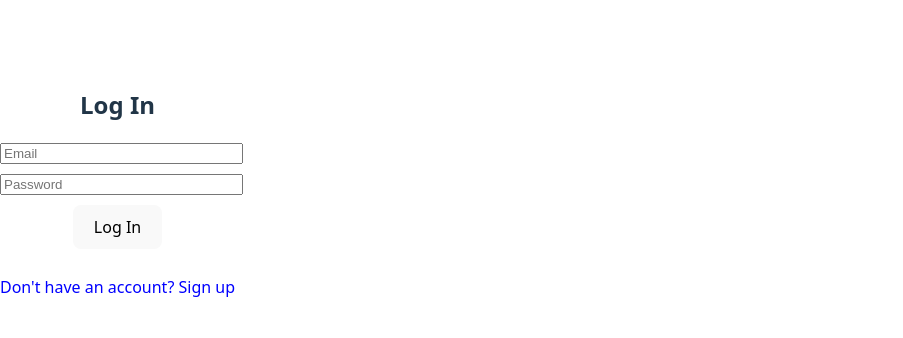
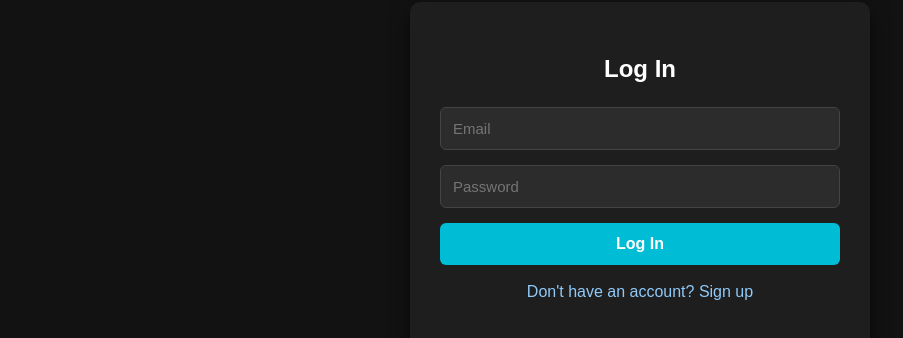
Before and after one commit to namithaww/zerowaste, a React (Vite) app in the folder zerowaste-app/: page / in a window 1280 px wide. Shown: the part 224-562 px from the top of the page, without its empty margins (0-903 px from the left). Built offline with nearby package versions, Linux system fonts and the light colour scheme; no server answers.

Commit message:
Added CSS

```diff
--- a/zerowaste-app/src/components/Auth.jsx
+++ b/zerowaste-app/src/components/Auth.jsx
@@ -13,7 +13,7 @@ const Auth = () => {
   const [name, setName] = useState("");
   const [email, setEmail] = useState("");
   const [password, setPassword] = useState("");
-  const [role, setRole] = useState("Donor"); // Default role
+  const [role, setRole] = useState("Donor");
   const [error, setError] = useState("");
 
   const navigate = useNavigate();
@@ -27,20 +27,13 @@ const Auth = () => {
     e.preventDefault();
     try {
       const userCredential = await createUserWithEmailAndPassword(auth, email, password);
-
-      // Set displayName in Firebase Auth profile
-      await updateProfile(userCredential.user, {
-        displayName: name,
-      });
-
-      // Save user data in Firestore
+      await updateProfile(userCredential.user, { displayName: name });
       await setDoc(doc(db, "users", userCredential.user.uid), {
         uid: userCredential.user.uid,
         name,
         email,
         role,
       });
-
       navigate("/dashboard");
     } catch (err) {
       setError(err.message);
@@ -58,9 +51,10 @@ const Auth = () => {
   };
 
   return (
-    <div style={{ maxWidth: "400px", margin: "auto", textAlign: "center", marginTop: "50px" }}>
-      <h2>{isSignup ? "Sign Up" : "Log In"}</h2>
-      <form onSubmit={isSignup ? handleSignup : handleLogin}>
+    <div style={styles.container}>
+      <div style={styles.card}>
+        <h2 style={styles.title}>{isSignup ? "Sign Up" : "Log In"}</h2>
+        <form onSubmit={isSignup ? handleSignup : handleLogin} style={styles.form}>
           {isSignup && (
             <>
               <input
@@ -69,27 +63,26 @@ const Auth = () => {
                 value={name}
                 onChange={(e) => setName(e.target.value)}
                 required
-              style={{ display: "block", width: "100%", marginBottom: "10px" }}
+                style={styles.input}
               />
               <select
                 value={role}
                 onChange={(e) => setRole(e.target.value)}
                 required
-              style={{ display: "block", width: "100%", marginBottom: "10px" }}
+                style={styles.input}
               >
                 <option value="Donor">Donor</option>
                 <option value="Receiver">Receiver</option>
               </select>
             </>
           )}
-
           <input
             type="email"
             placeholder="Email"
             value={email}
             onChange={(e) => setEmail(e.target.value)}
             required
-          style={{ display: "block", width: "100%", marginBottom: "10px" }}
+            style={styles.input}
           />
           <input
             type="password"
@@ -97,24 +90,80 @@ const Auth = () => {
             value={password}
             onChange={(e) => setPassword(e.target.value)}
             required
-          style={{ display: "block", width: "100%", marginBottom: "10px" }}
+            style={styles.input}
           />
-
-        <button
-          type="submit"
-          style={{ padding: "10px 20px", marginBottom: "10px", cursor: "pointer" }}
-        >
+          <button type="submit" style={styles.button}>
             {isSignup ? "Sign Up" : "Log In"}
           </button>
-
-        {error && <p style={{ color: "red" }}>{error}</p>}
+          {error && <p style={styles.error}>{error}</p>}
         </form>
-
-      <p onClick={toggleMode} style={{ color: "blue", cursor: "pointer" }}>
+        <p onClick={toggleMode} style={styles.toggle}>
           {isSignup ? "Already have an account? Log in" : "Don't have an account? Sign up"}
         </p>
+      </div>
     </div>
   );
 };
 
+const styles = {
+  container: {
+    height: "100vh",
+    width: "100vw",
+    background: "#121212",
+    display: "flex",
+    justifyContent: "center",
+    alignItems: "center",
+    fontFamily: "sans-serif",
+  },
+  card: {
+    width: "100%",
+    maxWidth: "400px",
+    backgroundColor: "#1E1E1E",
+    padding: "30px",
+    borderRadius: "10px",
+    boxShadow: "0 8px 20px rgba(0,0,0,0.6)",
+    textAlign: "center",
+  },
+  title: {
+    marginBottom: "20px",
+    fontSize: "24px",
+    color: "#ffffff",
+  },
+  form: {
+    display: "flex",
+    flexDirection: "column",
+  },
+  input: {
+    padding: "12px",
+    marginBottom: "15px",
+    borderRadius: "6px",
+    border: "1px solid #444",
+    backgroundColor: "#2C2C2C",
+    color: "#fff",
+    fontSize: "15px",
+  },
+  button: {
+    padding: "12px",
+    backgroundColor: "#00BCD4", // cyan
+    color: "#fff",
+    border: "none",
+    borderRadius: "6px",
+    cursor: "pointer",
+    fontWeight: "bold",
+    fontSize: "16px",
+    transition: "background 0.3s",
+  },
+  toggle: {
+    marginTop: "15px",
+    color: "#90CAF9", // light blue
+    cursor: "pointer",
+    fontWeight: "500",
+  },
+  error: {
+    color: "#FF5252",
+    marginTop: "10px",
+    fontSize: "14px",
+  },
+};
+
 export default Auth;
--- /dev/null
+++ b/zerowaste-app/src/components/DonorDashboard.css
@@ -0,0 +1,71 @@
+/* DonorDashboard.css */
+
+body {
+    margin: 0;
+    font-family: 'Segoe UI', sans-serif;
+    background-color: #1c1c1c;
+    color: #fff;
+  }
+
+  .dashboard-container {
+    display: flex;
+    flex-direction: column;
+    align-items: center;
+    padding: 40px 20px;
+    max-width: 1200px;
+    margin: 0 auto;
+  }
+
+  .dashboard-header {
+    text-align: center;
+    margin-bottom: 40px;
+  }
+
+  .dashboard-header h1 {
+    font-size: 2.5rem;
+    margin-bottom: 10px;
+  }
+
+  .dashboard-header span {
+    font-weight: bold;
+    color: #00ffff;
+  }
+
+  .role-text {
+    font-size: 1.2rem;
+    color: #aaa;
+    margin-bottom: 20px;
+  }
+
+  .logout-button {
+    padding: 10px 20px;
+    background-color: #ff4d4f;
+    color: white;
+    border: none;
+    border-radius: 6px;
+    cursor: pointer;
+    transition: background-color 0.3s ease;
+  }
+
+  .logout-button:hover {
+    background-color: #ff7875;
+  }
+
+  .dashboard-content {
+    display: flex;
+    justify-content: space-between;
+    align-items: flex-start;
+    width: 100%;
+    gap: 40px;
+  }
+
+  .create-section,
+  .my-donations-section {
+    flex: 1;
+    min-width: 300px;
+  }
+
+  .create-section h2,
+  .my-donations-section h2 {
+    margin-bottom: 10px;
+  }
--- a/zerowaste-app/src/components/ReceiverDashboard.jsx
+++ b/zerowaste-app/src/components/ReceiverDashboard.jsx
@@ -1,88 +1,131 @@
 import React, { useEffect, useState } from "react";
+import { collection, getDocs, addDoc } from "firebase/firestore";
 import { auth, db } from "../firebase";
 import { signOut } from "firebase/auth";
-import { collection, getDocs, query, where, orderBy } from "firebase/firestore";
 import { useNavigate } from "react-router-dom";
 
 const ReceiverDashboard = () => {
   const [donations, setDonations] = useState([]);
-  const [loading, setLoading] = useState(true);
+  const [requested, setRequested] = useState([]);
   const navigate = useNavigate();
 
-  useEffect(() => {
-    const fetchAvailableDonations = async () => {
-      try {
-        const q = query(collection(db, "donations"), orderBy("createdAt", "desc"));
-        const querySnapshot = await getDocs(q);
-        const allDonations = querySnapshot.docs.map((doc) => ({
-          id: doc.id,
-          ...doc.data(),
-        }));
+  const fetchDonations = async () => {
+    const querySnapshot = await getDocs(collection(db, "donations"));
+    const data = querySnapshot.docs.map((doc) => ({ id: doc.id, ...doc.data() }));
+    setDonations(data);
+  };
 
-        setDonations(allDonations);
-      } catch (error) {
-        console.error("Error fetching donations for receiver:", error);
-      } finally {
-        setLoading(false);
-      }
-    };
-
-    fetchAvailableDonations();
-  }, []);
-
-  const handleLogout = async () => {
-    try {
-      await signOut(auth);
-      navigate("/");
-    } catch (error) {
-      console.error("Logout error:", error);
+  const handleRequest = async (donationId) => {
+    const donation = donations.find((d) => d.id === donationId);
+    if (donation) {
+      await addDoc(collection(db, "requests"), {
+        donationId,
+        receiverId: auth.currentUser.uid,
+        receiverName: auth.currentUser.displayName,
+        status: "Pending",
+        ...donation,
+      });
+      setRequested((prev) => [...prev, donationId]);
     }
   };
 
+  const handleLogout = async () => {
+    await signOut(auth);
+    navigate("/");
+  };
+
+  useEffect(() => {
+    fetchDonations();
+  }, []);
+
   return (
-    <div style={{ padding: "30px", textAlign: "center" }}>
-      <h2>Receiver Dashboard</h2>
+    <div style={styles.page}>
+      <div style={styles.container}>
+        <div style={styles.header}>
+          <h2>Receiver Dashboard</h2>
+          <button onClick={handleLogout} style={styles.logoutBtn}>Logout</button>
+        </div>
 
-      <button onClick={handleLogout} style={{ marginBottom: "20px" }}>
-        Logout
-      </button>
-
-      {loading ? (
-        <p>Loading available donations...</p>
-      ) : donations.length === 0 ? (
-        <p>No donations available at the moment.</p>
-      ) : (
-        <ul style={{ listStyle: "none", padding: 0 }}>
+        <div style={styles.cardGrid}>
           {donations.map((donation) => (
-            <li
-              key={donation.id}
-              style={{
-                border: "1px solid #ccc",
-                borderRadius: "10px",
-                padding: "15px",
-                marginBottom: "15px",
-                maxWidth: "500px",
-                margin: "auto",
-              }}
-            >
-              <strong>Food Item:</strong> {donation.foodItem} <br />
-              <strong>Quantity:</strong> {donation.quantity} <br />
-              <strong>Location:</strong> {donation.location} <br />
-              {donation.additionalInfo && (
-                <>
-                  <strong>Additional Info:</strong> {donation.additionalInfo} <br />
-                </>
-              )}
-              <strong>Created:</strong>{" "}
-              {donation.createdAt?.toDate().toLocaleString()}
-              <br />
-              <button style={{ marginTop: "10px" }}>Request</button>
-            </li>
+            <div key={donation.id} style={styles.card}>
+              <p><strong>Food Item:</strong> {donation.foodItem}</p>
+              <p><strong>Quantity:</strong> {donation.quantity}</p>
+              <p><strong>Location:</strong> {donation.location}</p>
+              <p><strong>Additional Info:</strong> {donation.additionalInfo}</p>
+              <button
+                onClick={() => handleRequest(donation.id)}
+                style={requested.includes(donation.id) ? styles.disabledBtn : styles.requestBtn}
+                disabled={requested.includes(donation.id)}
+              >
+                {requested.includes(donation.id) ? "Requested" : "Request Donation"}
+              </button>
+            </div>
           ))}
-        </ul>
-      )}
+        </div>
+      </div>
     </div>
   );
 };
 
+const styles = {
+  page: {
+    backgroundColor: "#121212",
+    minHeight: "100vh",
+    display: "flex",
+    justifyContent: "center",  // centers horizontally
+    alignItems: "center",      // centers vertically
+    padding: "40px"
+  },
+  container: {
+    maxWidth: "900px",
+    width: "100%",
+    color: "#ffffff",
+    fontFamily: "Segoe UI, sans-serif"
+  },
+  header: {
+    display: "flex",
+    justifyContent: "space-between",
+    alignItems: "center",
+    marginBottom: "30px"
+  },
+  logoutBtn: {
+    backgroundColor: "#e53935",
+    border: "none",
+    color: "#fff",
+    padding: "10px 16px",
+    borderRadius: "5px",
+    cursor: "pointer"
+  },
+  cardGrid: {
+    display: "grid",
+    gridTemplateColumns: "1fr 1fr",
+    gap: "20px"
+  },
+  card: {
+    backgroundColor: "#1e1e1e",
+    padding: "20px",
+    borderRadius: "10px",
+    boxShadow: "0 4px 12px rgba(0,0,0,0.3)"
+  },
+  requestBtn: {
+    marginTop: "10px",
+    backgroundColor: "#00bcd4",
+    border: "none",
+    color: "#000",
+    padding: "10px",
+    borderRadius: "5px",
+    cursor: "pointer"
+  },
+  disabledBtn: {
+    marginTop: "10px",
+    backgroundColor: "#555",
+    border: "none",
+    color: "#aaa",
+    padding: "10px",
+    borderRadius: "5px",
+    cursor: "not-allowed"
+  }
+};
+
 export default ReceiverDashboard;
```
Also changed, not shown: zerowaste-app/src/components/Dashboard.jsx (+19 -11 lines). Lines whose indentation alone changed are shown as unchanged.
